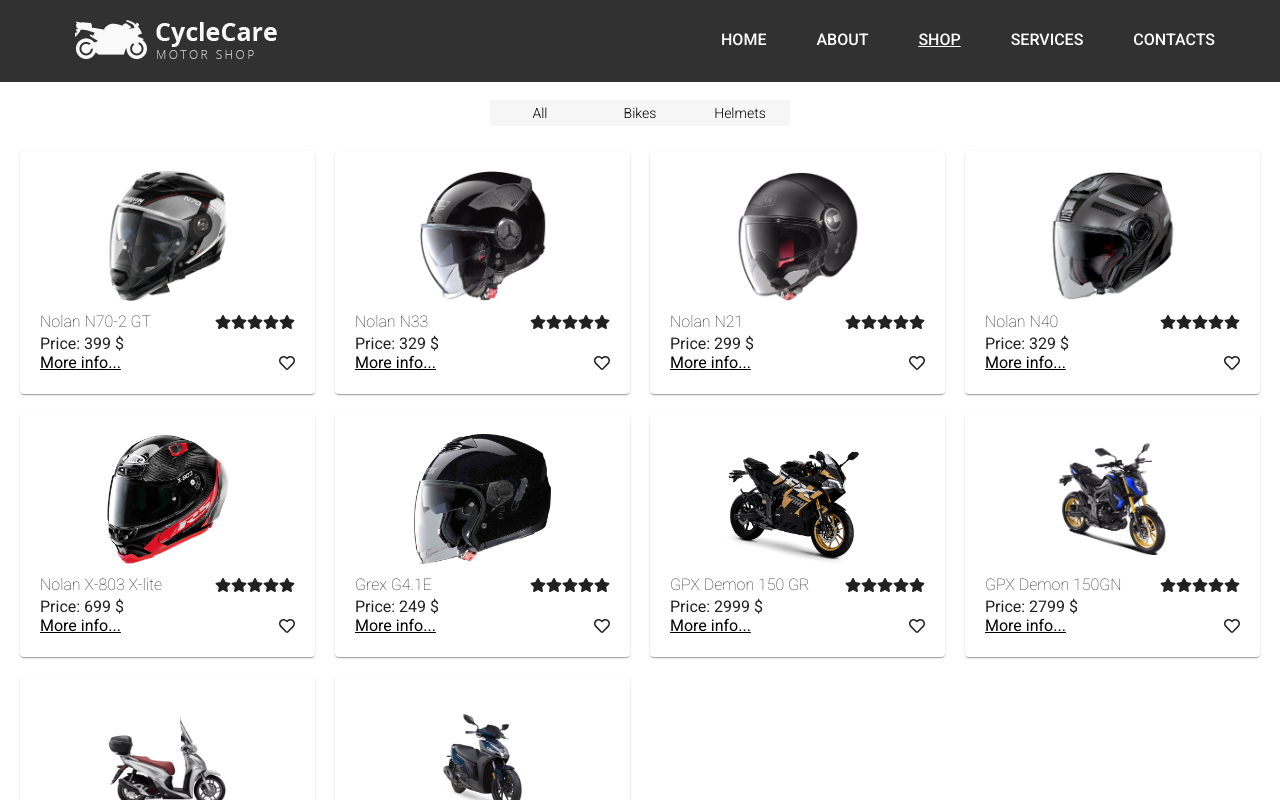
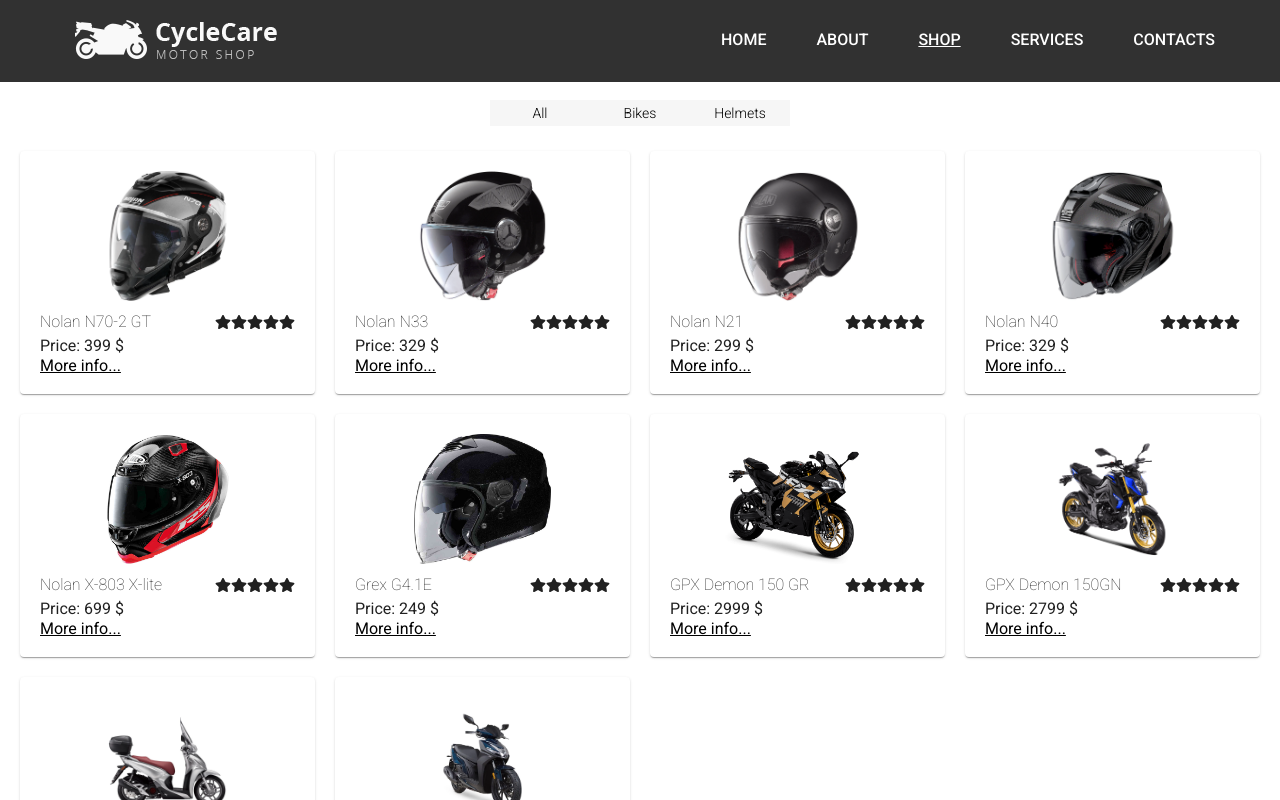
Before and after one commit to Kryvchenko/motoshop, a React (Create React App) app: page /shop in a window 1280 px wide. Shown: the top 800 px of the page. Built offline with nearby package versions, Linux system fonts and the light colour scheme.

Commit message:
heart deleted

```diff
--- a/src/pages/Shop/Shop.js
+++ b/src/pages/Shop/Shop.js
@@ -6,7 +6,7 @@
 import { Link } from "react-router-dom";
 import { Paper } from "@mui/material";
 import { FaStar } from "react-icons/fa";
-import { FaRegHeart } from "react-icons/fa";
+// import { FaRegHeart } from "react-icons/fa";
 // import { FaHeart } from "react-icons/fa";
 
 export const Shop = ({ category, all }) => {
@@ -47,9 +47,6 @@
                     <Link to={`/${name}`} className="info-link">
                       More info...
                     </Link>
-                    <div>
-                      <FaRegHeart />
-                    </div>
                   </span>{" "}
                 </div>
               </motion.div>
```
